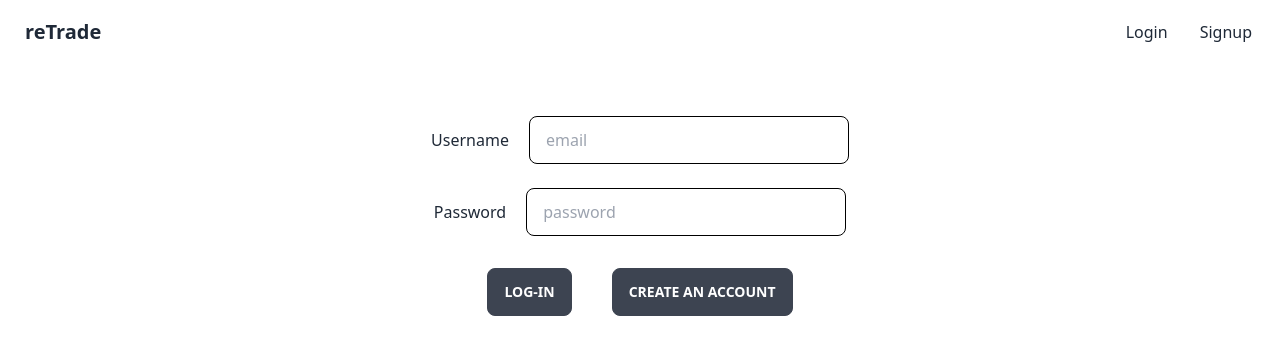
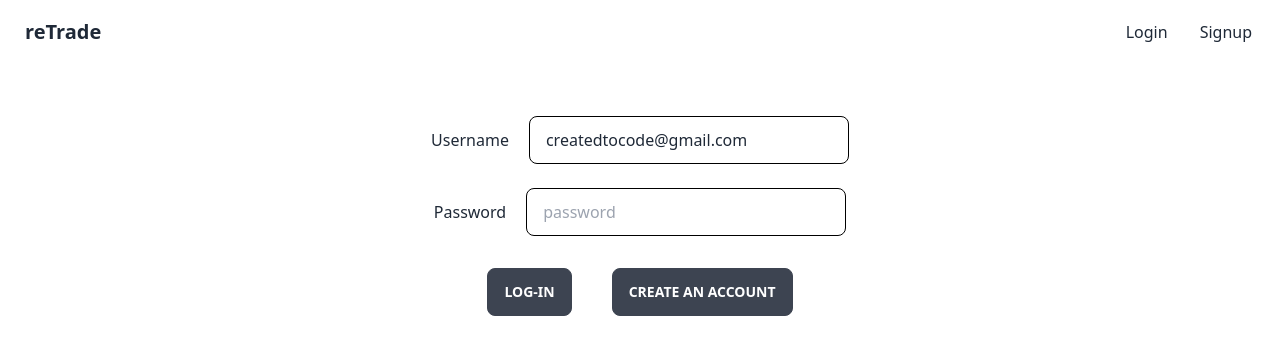
Before and after one commit to manishya1669/retrade, a React (Vite) app: page /login in a window 1280 px wide. Shown: the top 354 px of the page. Built offline with nearby package versions, Linux system fonts and the light colour scheme; what pocketbase would draw is missing.

Commit message:
changes
Signed-off-by: Rahilsiddique <siddiquerahil19@gmail.com>

```diff
--- a/src/App.jsx
+++ b/src/App.jsx
@@ -12,7 +12,6 @@ function App() {
   return (
     <>
       <Router>
-        <div className="container">
           <Navbar/>
           <Routes>
             <Route path="/feed" element={<Feed />} />
@@ -20,7 +19,6 @@ function App() {
             <Route path="/register" element={<Register />} />
             <Route path='/' element={<LandingPage /> } />
           </Routes>
-        </div>
       </Router>
     </>
   );
--- a/src/components/Spinner.jsx
+++ b/src/components/Spinner.jsx
@@ -6,9 +6,7 @@ const Spinner = () => {
       <div
         class="spinner-border animate-spin inline-block w-8 h-8 border-4 rounded-full"
         role="status"
-      >
-        <span class="visually-hidden" />
-      </div>
+      />
     </div>
   );
 };
--- a/src/features/auth/authService.js
+++ b/src/features/auth/authService.js
@@ -6,14 +6,23 @@ const pb = new PocketBase("https://bigbitprac.fly.dev");
 
 // Register user
 const register = async userData => {
-  await pb.collection("users").create(userData);
+  try {
+    await pb.collection("users").create(userData);
+  } catch (error) {
+    throw error;
+  }
 };
 
 // Login user
 const login = async userData => {
-  await pb
-    .collection("users")
-    .authWithPassword(userData.email, userData.password);
+  try {
+    await pb
+      .collection("users")
+      .authWithPassword(userData.email, userData.password);
+  } catch (error) {
+    console.log(error);
+    throw error;
+  }
 };
 
 // Logout user
--- a/src/features/auth/authSlice.js
+++ b/src/features/auth/authSlice.js
@@ -35,10 +35,7 @@ export const login = createAsyncThunk("auth/login", async (user, thunkAPI) => {
   try {
     return await authService.login(user);
   } catch (error) {
-    const message =
-      (error.response && error.response.data && error.response.data.message) ||
-      error.message ||
-      error.toString();
+    const message = error.data.message;
     return thunkAPI.rejectWithValue(message);
   }
 });
--- a/src/pages/Login.jsx
+++ b/src/pages/Login.jsx
@@ -3,7 +3,7 @@ import { useState, useEffect } from "react";
 import { FaSignInAlt } from "react-icons/fa";
 import { useSelector, useDispatch } from "react-redux";
 import { useNavigate } from "react-router-dom";
-import { toast } from "react-toastify";
+import { toast, ToastContainer } from "react-toastify";
 import { login, reset } from "../features/auth/authSlice";
 import Spinner from "../components/Spinner";
 
@@ -19,6 +19,8 @@ const Login = () => {
     state => state.auth
   );
 
+  console.log(isError, message);
+
   useEffect(
     () => {
       if (isError) {
@@ -29,7 +31,7 @@ const Login = () => {
         navigate("/feed");
       }
 
-      dispatch(reset());
+      // dispatch(reset());
     },
     [user, isError, isSuccess, message, navigate, dispatch]
   );
@@ -43,9 +45,7 @@ const Login = () => {
 
   const onSubmit = e => {
     e.preventDefault();
-
     const userData = { email, password };
-
     dispatch(login(userData));
   };
 
@@ -60,7 +60,9 @@ const Login = () => {
           id="Email"
           type="email"
           placeholder="email"
-          value={email}
+          value={
+            "createdtocode@gmail.com" // value={email}
+          }
           name="email"
           className="input w-full max-w-xs border border-black"
           onChange={onChange}
--- a/src/pages/Register.jsx
+++ b/src/pages/Register.jsx
@@ -3,7 +3,7 @@ import { useState, useEffect } from "react";
 import { useSelector, useDispatch } from "react-redux";
 import { useNavigate } from "react-router-dom";
 import { toast } from "react-toastify";
-import { FaUser } from "react-icons/fa";
+import { FaToiletPaperSlash, FaUser } from "react-icons/fa";
 import { register, reset } from "../features/auth/authSlice";
 import Spinner from "../components/Spinner";
 
@@ -14,7 +14,7 @@ const Register = () => {
     passwordConfirm: ""
   });
 
-  const { name, email, password, passwordConfirm } = formData;
+  const { email, password, passwordConfirm } = formData;
 
   const navigate = useNavigate();
   const dispatch = useDispatch();
@@ -47,8 +47,6 @@ const Register = () => {
 
   const onSubmit = e => {
     e.preventDefault();
-    console.log(formData);
-
     if (password !== passwordConfirm) {
       toast.error("Passwords do not match");
     } else {
```
